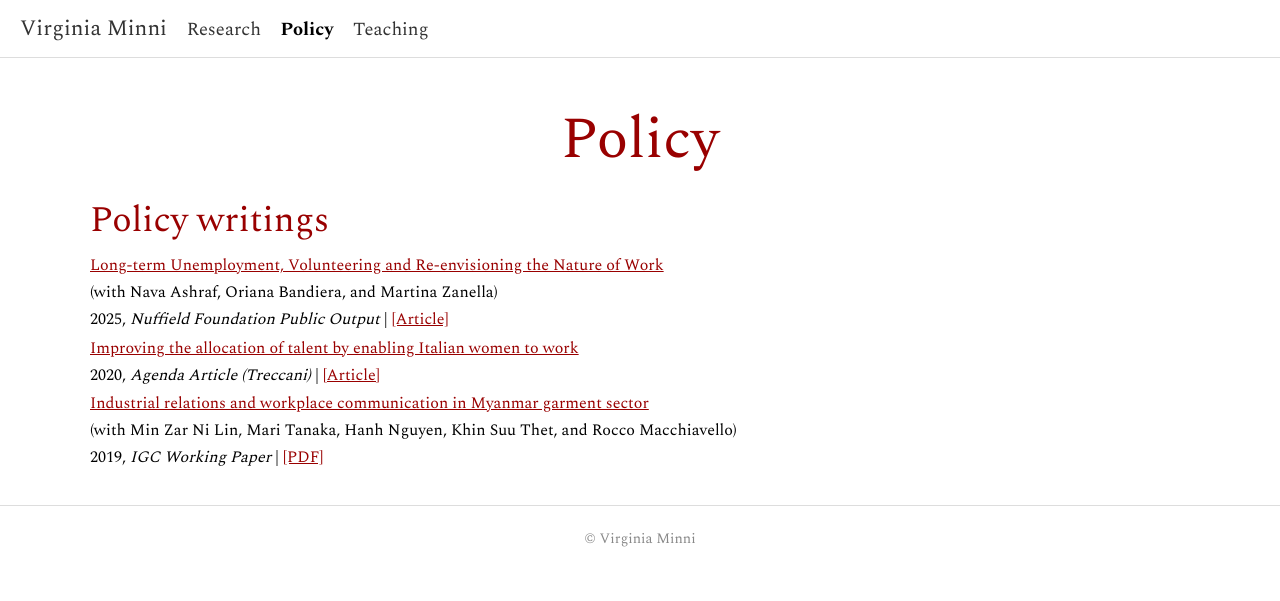
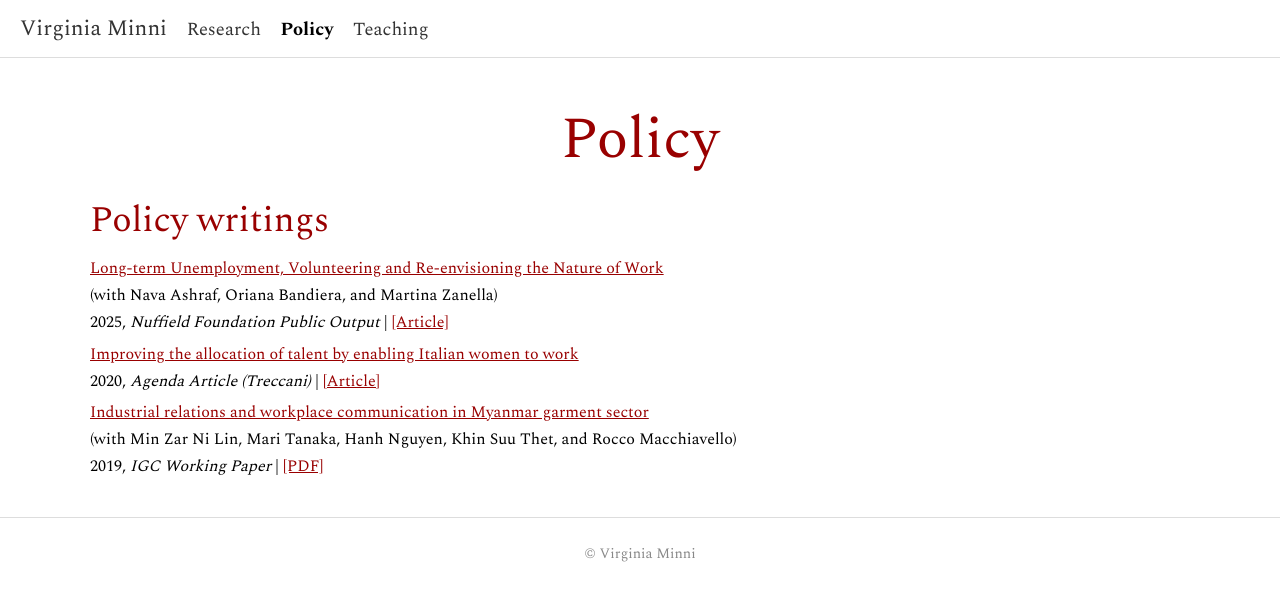
Before and after one commit to virginiaminni/virginiaminni.github.io, a Jekyll site: the page built from policy.md, in a window 1280 px wide. Shown: the top 601 px of the page. Built offline with Jekyll 4.4.1, drawn with Linux system fonts in a browser that asks for light colours.

Commit message:
Update main.css

```diff
--- a/assets/css/main.css
+++ b/assets/css/main.css
@@ -95,8 +95,8 @@ h2
 }
 
 p {
-  margin-top: 1px;
-  margin-bottom: 1px;
+  margin-top: 4px;
+  margin-bottom: 4px;
 }
 
 /* Links styling */
```
